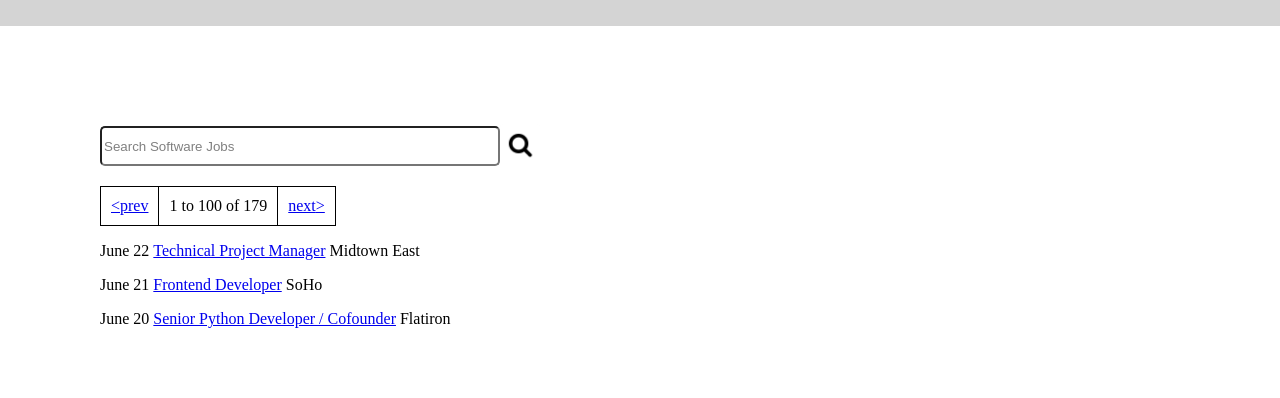
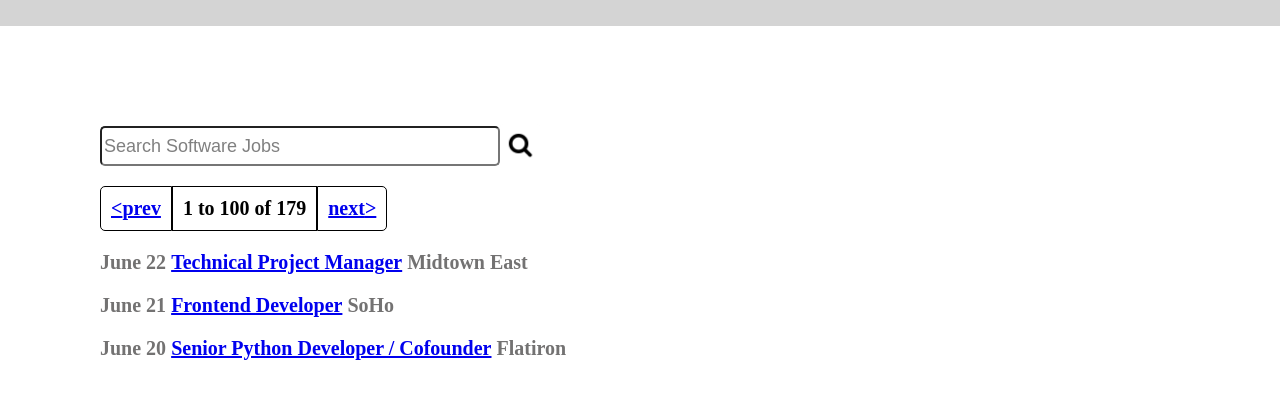
Before and after one commit to keyth202/css_challenge, a plain HTML site: page index.html in a window 1280 px wide. Shown: the part 58-456 px from the top of the page. Drawn offline with Linux system fonts and the light colour scheme.

Commit message:
After working with TJ and tinkering more

```diff
--- a/main.css
+++ b/main.css
@@ -57,7 +57,8 @@ nav a{
  	margin-top:100px;
  	margin-left:100px;
  	text-align: left;
- 	font-size:19;
+ 	font-size:20px;
+ 	font-weight:700;
  }
 form{
 	margin: 20px 0px;
@@ -69,6 +70,7 @@ form input{
  	display:inline-block;
  	border-radius:5px;
  	color: grey;
+ 	font-size:large;
 }
 
 form input.mag {
@@ -89,7 +91,13 @@ span.choicebar{
 	padding: 10px;
 	/* border-radius: 5px 0px 0px 5px; */
 }
+span.choicebar.prev{
+	border-radius: 5px 0px 0px 5px;
 
+}
+span.choicebar.next{
+	border-radius: 0px 5px 5px 0px;
+}
 .prev a::before{
 	content: "<";
 
@@ -111,4 +119,5 @@ div .ads a{
 	display:inline;
 	text-decoration: none;
 	margin-bottom:10px;
+	color:#737272;
 }
```
